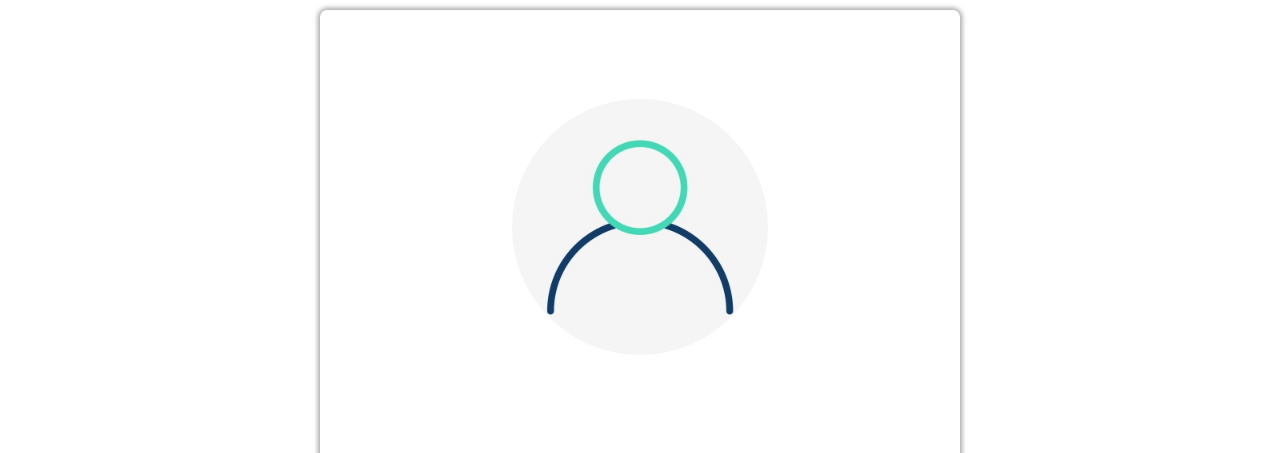
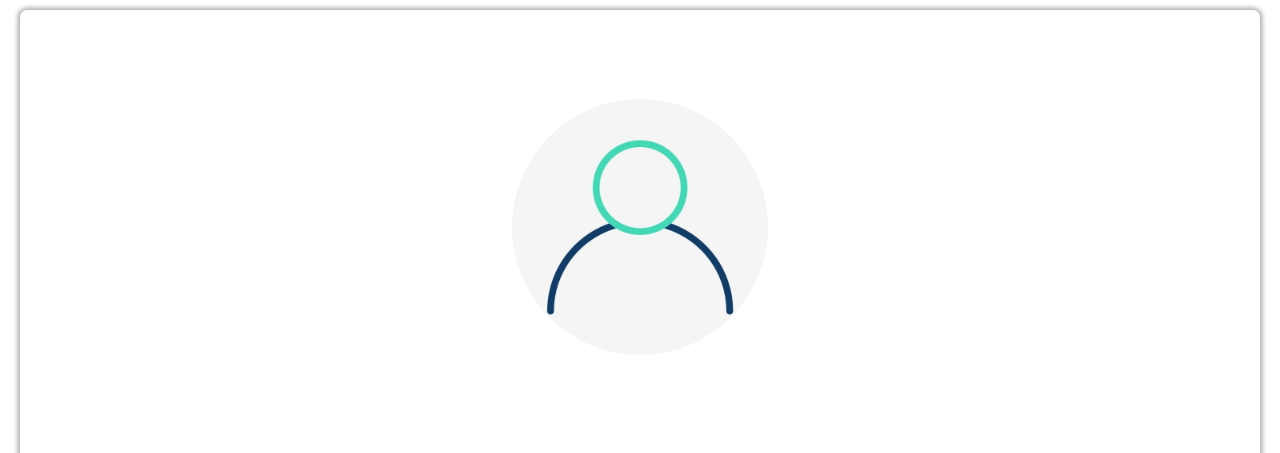
Before and after one commit to Nikzradcliffe/nevindirection, a plain HTML site: page index.html in a window 1280 px wide. Shown: the top 453 px of the page. Drawn offline with Linux system fonts and the light colour scheme.

Commit message:
Update style.css

```diff
--- a/style.css
+++ b/style.css
@@ -5,7 +5,7 @@
 
 body {
   height: 100%;
-  margin: 10px 300px;
+  margin: 10px 20px;
   font-family: Arial, Helvetica, sans-serif;
   display: grid;
   justify-items: center;
@@ -30,7 +30,7 @@
     padding: 100px;
   }
   #main-holder {
-    width: 100;
+    width: 100%;
     height: 100%;
     display: grid;
     justify-items: center;
```
